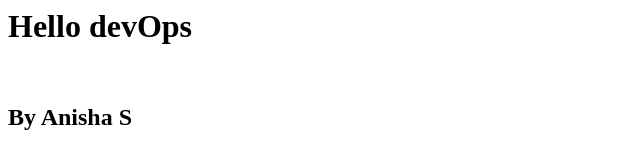
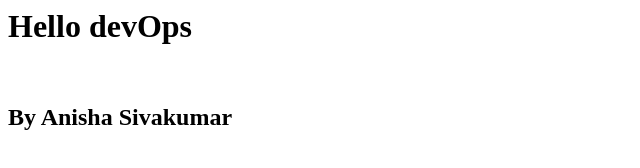
Before and after one commit to anisha-sivakumar/models, a plain HTML site: page index.html in a window 1280 px wide. Shown: the whole page, without its empty margins (0-640 px from the left). Drawn offline with Linux system fonts and the light colour scheme.

Commit message:
deploy: ef042632a994e35160719647218af6666167bf6a

```diff
--- a/index.html
+++ b/index.html
@@ -2,4 +2,4 @@
     Hello devOps
 </h1>
 <br>
-<h2>By Anisha S</h2>
+<h2>By Anisha Sivakumar</h2>
```
